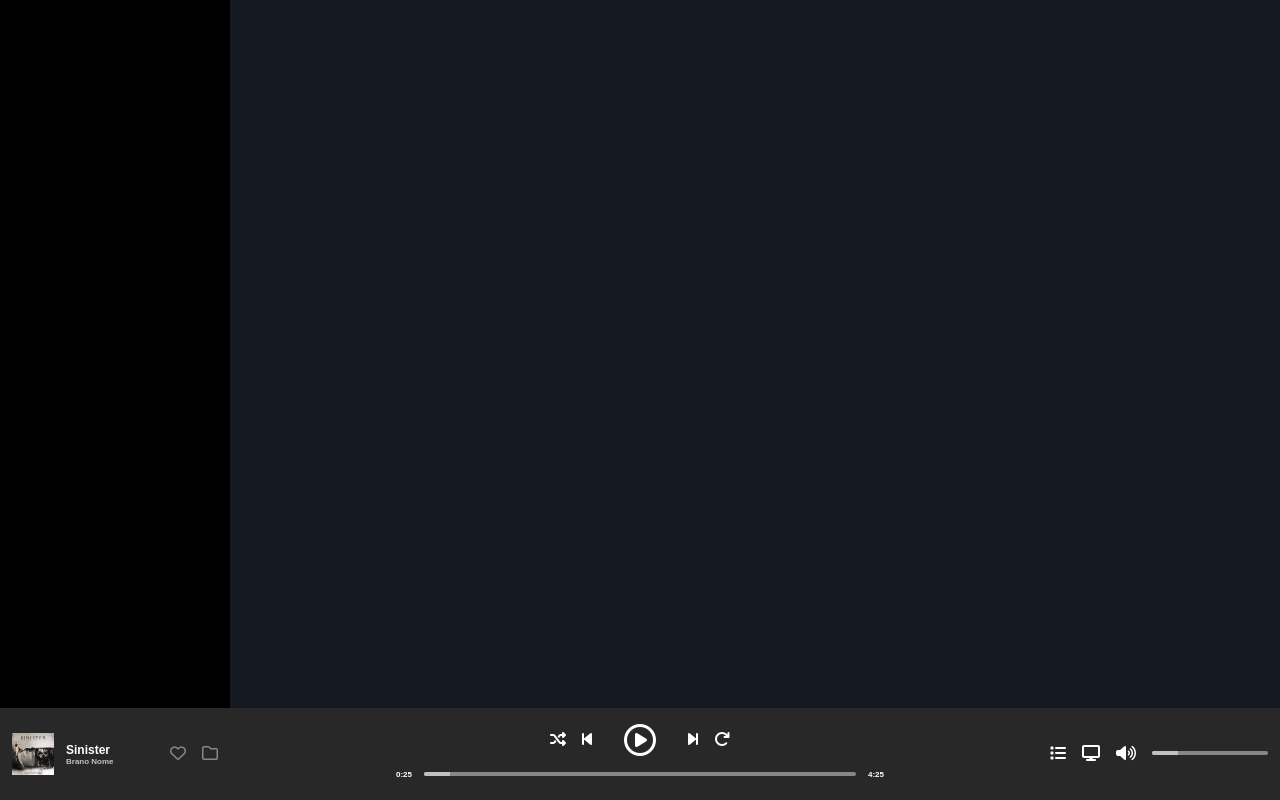
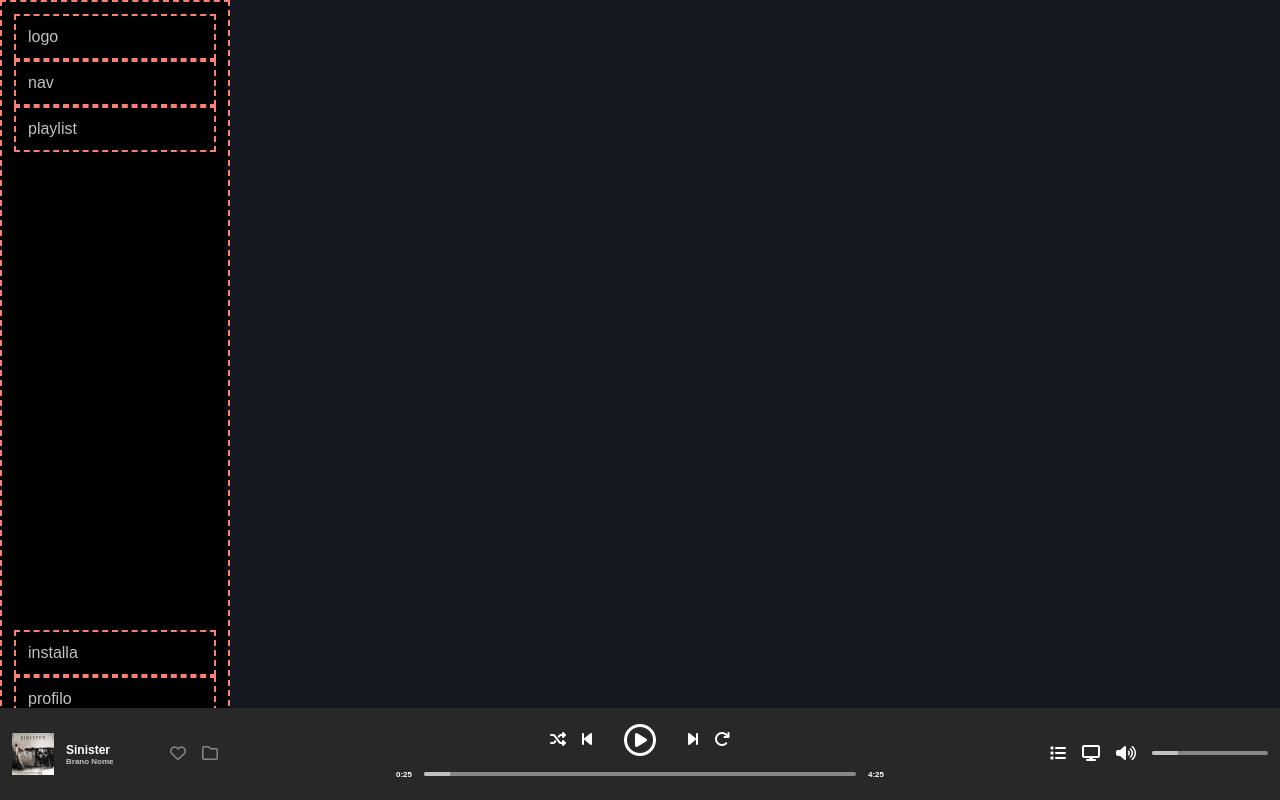
Before and after one commit to Blaser993/html-css-spotifyweb, a plain HTML site: page index.html in a window 1280 px wide. Drawn offline with Linux system fonts and the light colour scheme.

Commit message:
NEW feat: macro layout added in .sidebar

```diff
--- a/CSS/style.css
+++ b/CSS/style.css
@@ -43,6 +43,10 @@ h4{
     font-weight: 600;
     font-size: 12px;
     color: var(--highlight_tx);
+    margin: 0;
+}
+
+figure{
     margin: 0;
 }
 
@@ -239,6 +243,25 @@ PLAYER RULES
 
 /* #######################################################
 
+SIDEBAR RULES
+
+####################################################### */
+
+
+.sidebar .row{
+    height: 100%;
+}
+
+.sidebar__cta{
+    margin-top: auto;
+}
+
+
+
+
+
+/* #######################################################
+
 debug RULES
 
 ####################################################### */
--- a/index.html
+++ b/index.html
@@ -15,12 +15,31 @@
 
     <div class="main-container row">
 
+
+        <!-- INIZIO SIDEBAR -->
         <header class="sidebar">
 
+            <div class="row cross--direction debug">
+                <figure class="sidebar__logo debug">logo</figure>
+                <nav class="sidebar__nav debug">nav</nav>
+                <article class="sidebar__article debug">playlist</article>
+                <section class="sidebar__cta debug">installa</section>
+                <section class="sidebar__profile debug">profilo</section>
+            </div>
+
         </header>
+        <!-- FINE SIDEBAR -->
+
+
+
+
+        <!-- INIZIO MAIN CONTENT -->
         <main class="content">
 
         </main>
+         <!-- FINE MAIN CONTENT -->
+
+
     </div>
 
 
@@ -181,7 +200,7 @@
 
         </div>
     </aside>
-
+    <!-- FINE PLAYER -->
 
 
 
```
